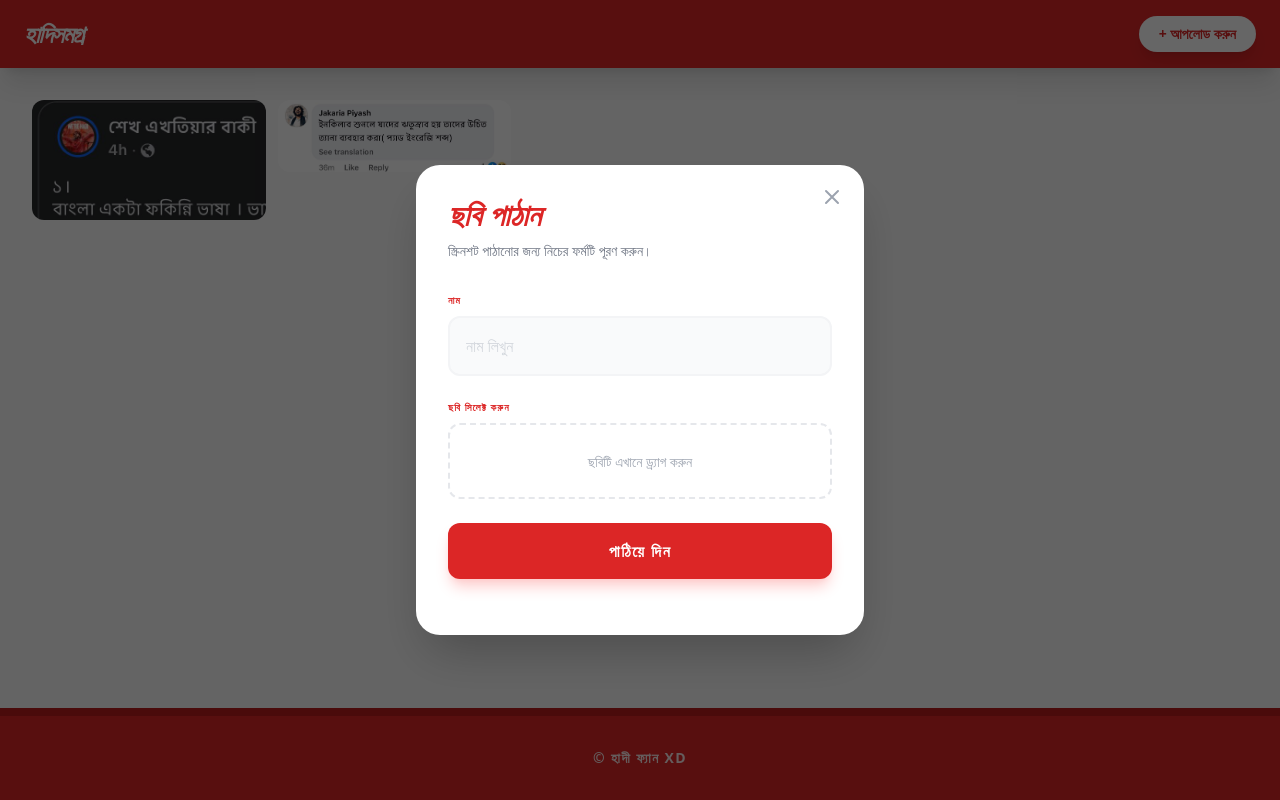
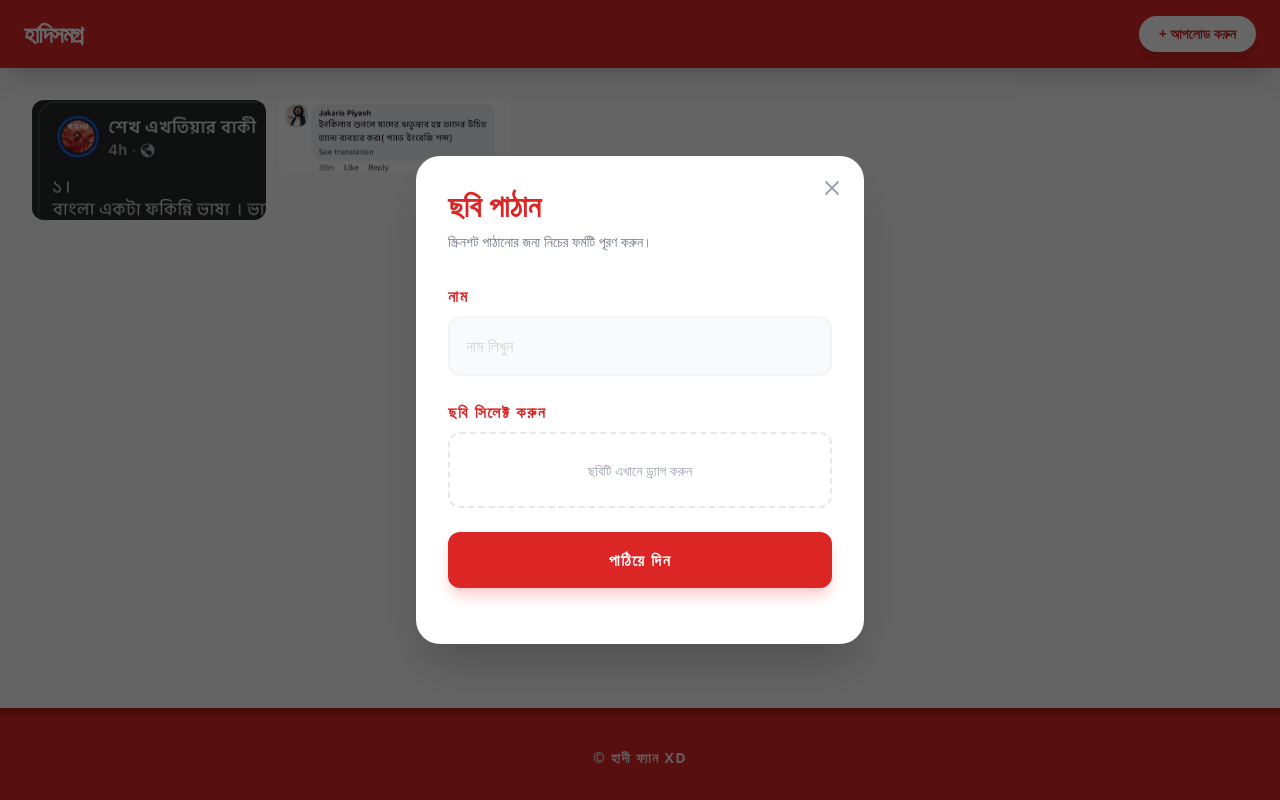
Before and after one commit to NoBoatNoVote/hadi, a plain HTML site: page index.html in a window 1280 px wide. Both pictures are taken after a click on the button "+ আপলোড করুন". Drawn offline with nearby package versions, Linux system fonts and the light colour scheme.

Commit message:
Update index.html

```diff
--- a/index.html
+++ b/index.html
@@ -65,7 +65,7 @@
     <!-- হেডার -->
     <header class="bg-red-600 text-white shadow-xl sticky top-0 z-50">
         <div class="container mx-auto px-6 py-4 flex justify-between items-center">
-            <h1 class="text-2xl font-black uppercase tracking-tighter italic">হাদিসমগ্র</h1>
+            <h1 class="text-2xl font-black uppercase tracking-tighter">হাদিসমগ্র</h1>
             <button onclick="toggleUploadModal(true)" class="bg-white text-red-600 px-5 py-2 rounded-full font-bold text-sm shadow-lg hover:bg-red-50 active:scale-95 transition-all">
                 + আপলোড করুন
             </button>
@@ -98,16 +98,16 @@
                   <path stroke-linecap="round" stroke-linejoin="round" stroke-width="2" d="M6 18L18 6M6 6l12 12" />
                 </svg>
             </button>
-            <h2 class="text-3xl font-black text-red-600 mb-2 italic">ছবি পাঠান</h2>
+            <h2 class="text-3xl font-black text-red-600 mb-2">ছবি পাঠান</h2>
             <p class="text-gray-500 text-sm mb-8">স্ক্রিনশট পাঠানোর জন্য নিচের ফর্মটি পূরণ করুন।</p>
 
             <form id="custom-email-form" class="space-y-6">
                 <div>
-                    <label class="block text-[10px] font-black text-red-600 uppercase mb-2 tracking-widest">নাম</label>
+                    <label class="block text-s font-black text-red-600 uppercase mb-2 tracking-widest">নাম</label>
                     <input type="text" id="sender-name" name="name" placeholder="নাম লিখুন" required class="w-full bg-gray-50 border-2 border-gray-100 p-4 rounded-xl focus:border-red-500 outline-none transition-all placeholder:text-gray-300">
                 </div>
                 <div>
-                    <label class="block text-[10px] font-black text-red-600 uppercase mb-2 tracking-widest">ছবি সিলেক্ট করুন</label>
+                    <label class="block text-s font-black text-red-600 uppercase mb-2 tracking-widest">ছবি সিলেক্ট করুন</label>
                     <div class="relative group">
                         <input type="file" id="file-input" accept="image/*" required class="absolute inset-0 w-full h-full opacity-0 cursor-pointer z-10">
                         <div class="w-full border-2 border-dashed border-gray-200 p-6 rounded-xl text-center group-hover:border-red-400 transition-colors">
```
